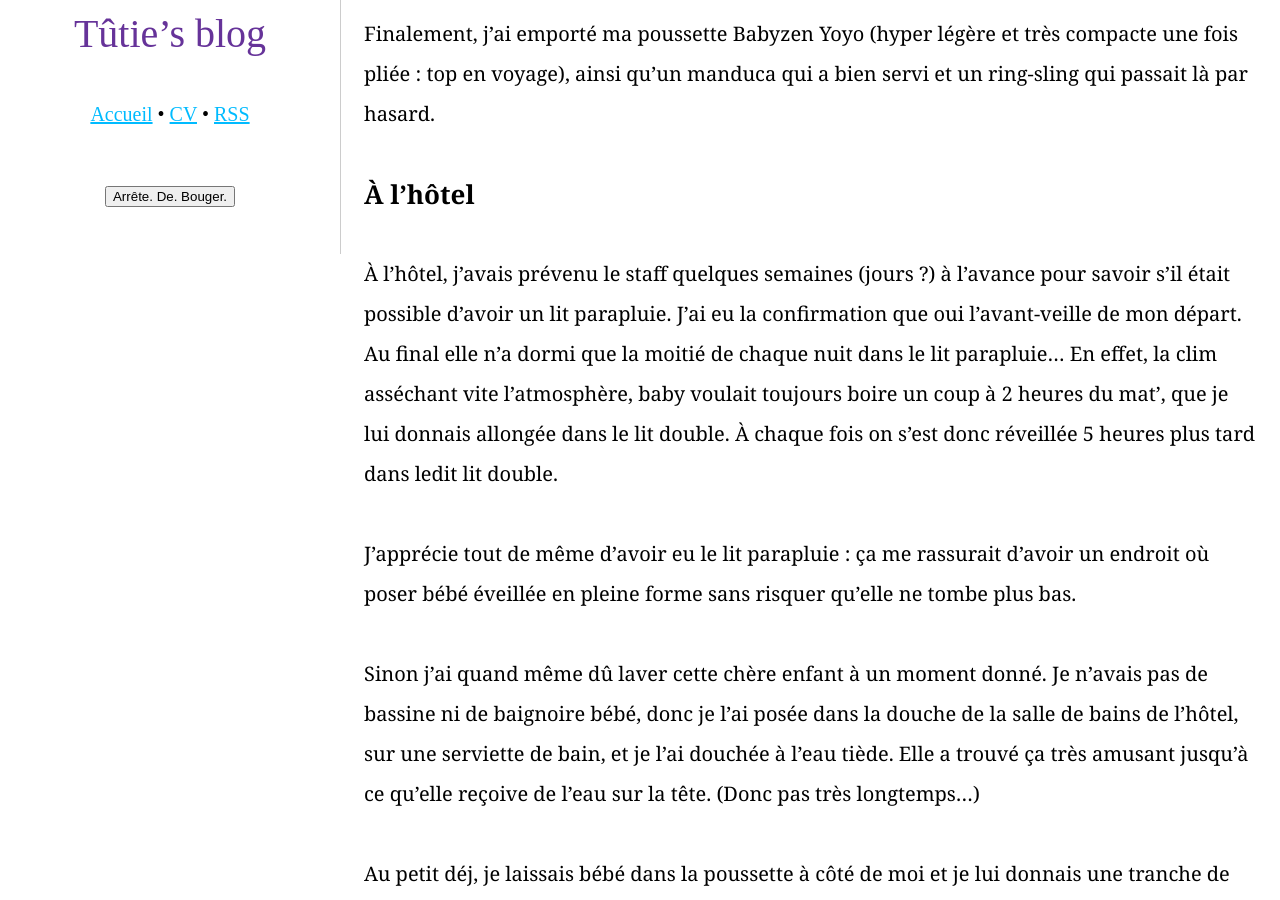
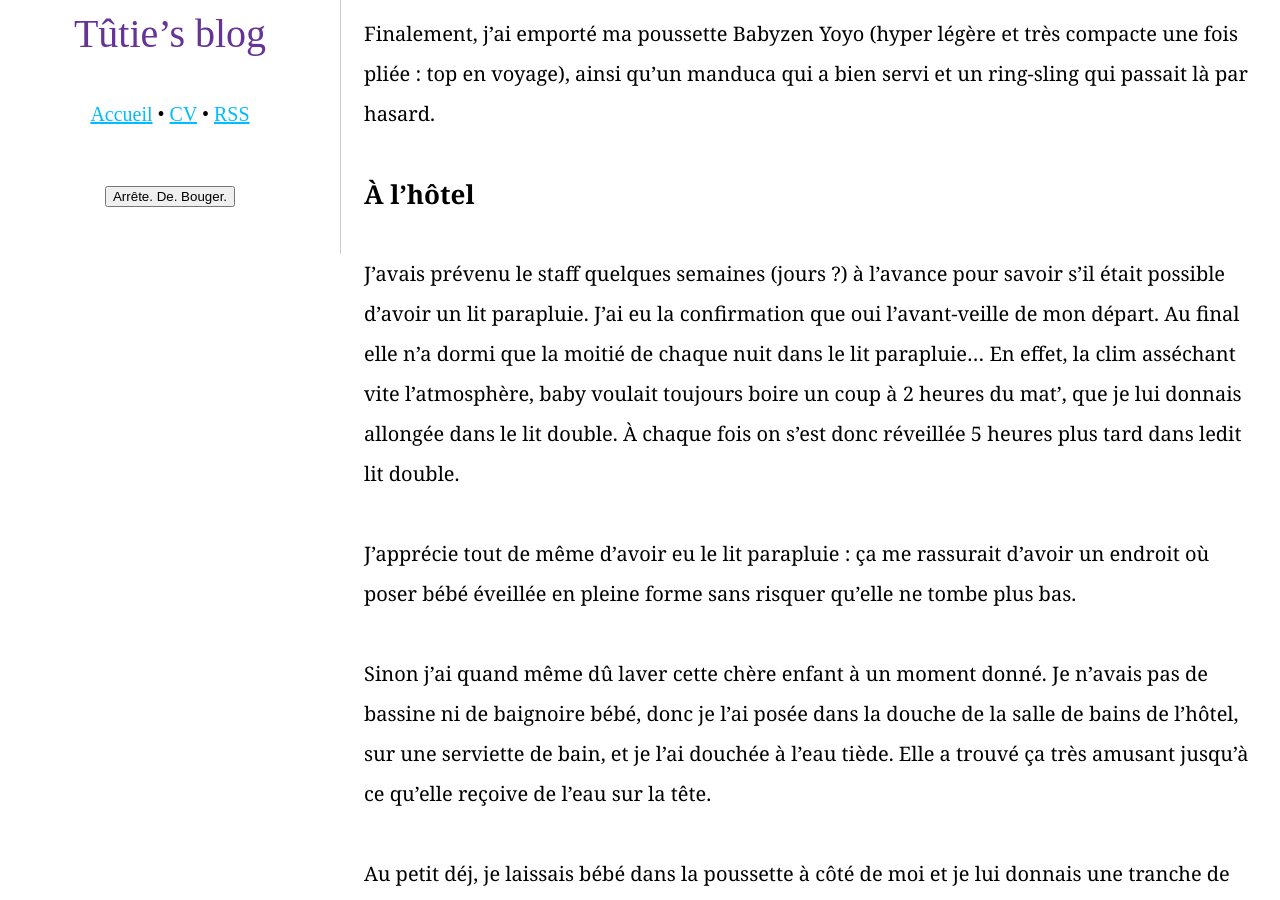
Before and after one commit to tut-tuuut/tut-tuuut.github.io, a Jekyll site: the page built from _posts/2016-10-05-paris-web-poussette.md, in a window 1280 px wide and 900 px high, scrolled down 1266 px. Built offline with Jekyll 4.4.1, drawn with Linux system fonts in a browser that asks for light colours; comment, search, counter and statistics services are not loaded.

Commit message:
More more

```diff
--- a/_posts/2016-10-05-paris-web-poussette.md
+++ b/_posts/2016-10-05-paris-web-poussette.md
@@ -22,11 +22,11 @@ Finalement, j'ai emporté ma poussette Babyzen Yoyo (hyper légère et très com
 
 ### À l'hôtel
 
-À l'hôtel, j'avais prévenu le staff quelques semaines (jours ?) à l'avance pour savoir s'il était possible d'avoir un lit parapluie. J'ai eu la confirmation que oui l'avant-veille de mon départ. Au final elle n'a dormi que la moitié de chaque nuit dans le lit parapluie… En effet, la clim asséchant vite l'atmosphère, baby voulait toujours boire un coup à 2 heures du mat’, que je lui donnais allongée dans le lit double. À chaque fois on s'est donc réveillée 5 heures plus tard dans ledit lit double.
+J'avais prévenu le staff quelques semaines (jours ?) à l'avance pour savoir s'il était possible d'avoir un lit parapluie. J'ai eu la confirmation que oui l'avant-veille de mon départ. Au final elle n'a dormi que la moitié de chaque nuit dans le lit parapluie… En effet, la clim asséchant vite l'atmosphère, baby voulait toujours boire un coup à 2 heures du mat’, que je lui donnais allongée dans le lit double. À chaque fois on s'est donc réveillée 5 heures plus tard dans ledit lit double.
 
 J'apprécie tout de même d'avoir eu le lit parapluie : ça me rassurait d'avoir un endroit où poser bébé éveillée en pleine forme sans risquer qu'elle ne tombe plus bas.
 
-Sinon j'ai quand même dû laver cette chère enfant à un moment donné. Je n'avais pas de bassine ni de baignoire bébé, donc je l'ai posée dans la douche de la salle de bains de l'hôtel, sur une serviette de bain, et je l'ai douchée à l'eau tiède. Elle a trouvé ça très amusant jusqu'à ce qu'elle reçoive de l'eau sur la tête. (Donc pas très longtemps…)
+Sinon j'ai quand même dû laver cette chère enfant à un moment donné. Je n'avais pas de bassine ni de baignoire bébé, donc je l'ai posée dans la douche de la salle de bains de l'hôtel, sur une serviette de bain, et je l'ai douchée à l'eau tiède. Elle a trouvé ça très amusant jusqu'à ce qu'elle reçoive de l'eau sur la tête.
 
 Au petit déj, je laissais bébé dans la poussette à côté de moi et je lui donnais une tranche de pain à mâchouiller pendant que je mangeais mon petit déj.
 
```
